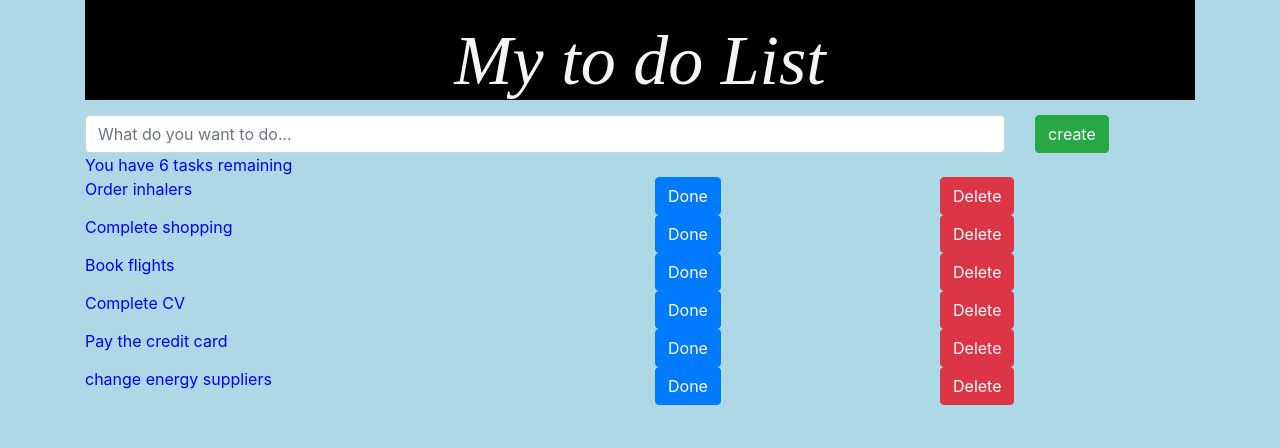
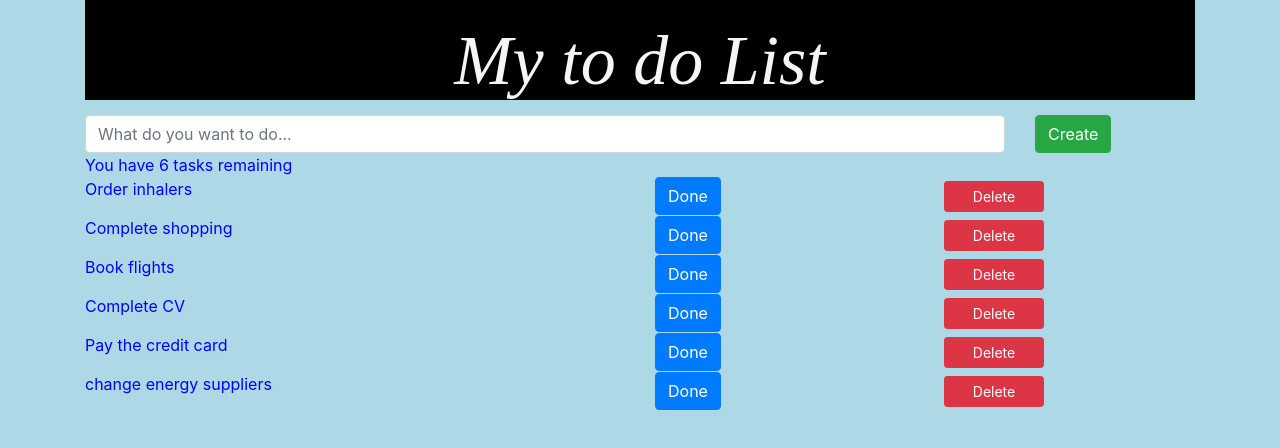
Before and after one commit to shazia5/todo_app_fronted, a React (Create React App) app: page / in a window 1280 px wide. Shown: the top 448 px of the page. Built offline with nearby package versions, Linux system fonts and the light colour scheme.

Commit message:
checking

```diff
--- a/src/components/AddTask.js
+++ b/src/components/AddTask.js
@@ -33,7 +33,7 @@ class AddTask extends React.Component {
        </div>
        <div className="col-12 col-md-2">
          <button type="button" className="btn btn-success" onClick={this.addTask}>
-           create
+           Create
         </button>
        </div>
      </div>
--- a/src/components/Task.js
+++ b/src/components/Task.js
@@ -29,7 +29,7 @@ class Task extends React.Component {
                </div>
                <div>
                    <div className="col-6 col-md-3">
-                       <button type="button" className="btn btn-danger" onClick={this.deleteTask}>
+                       <button type="button" className="btn btn-danger btn-sm m-1 btn-size" onClick={this.deleteTask}>
                            Delete
                    </button>
                    </div>
```
